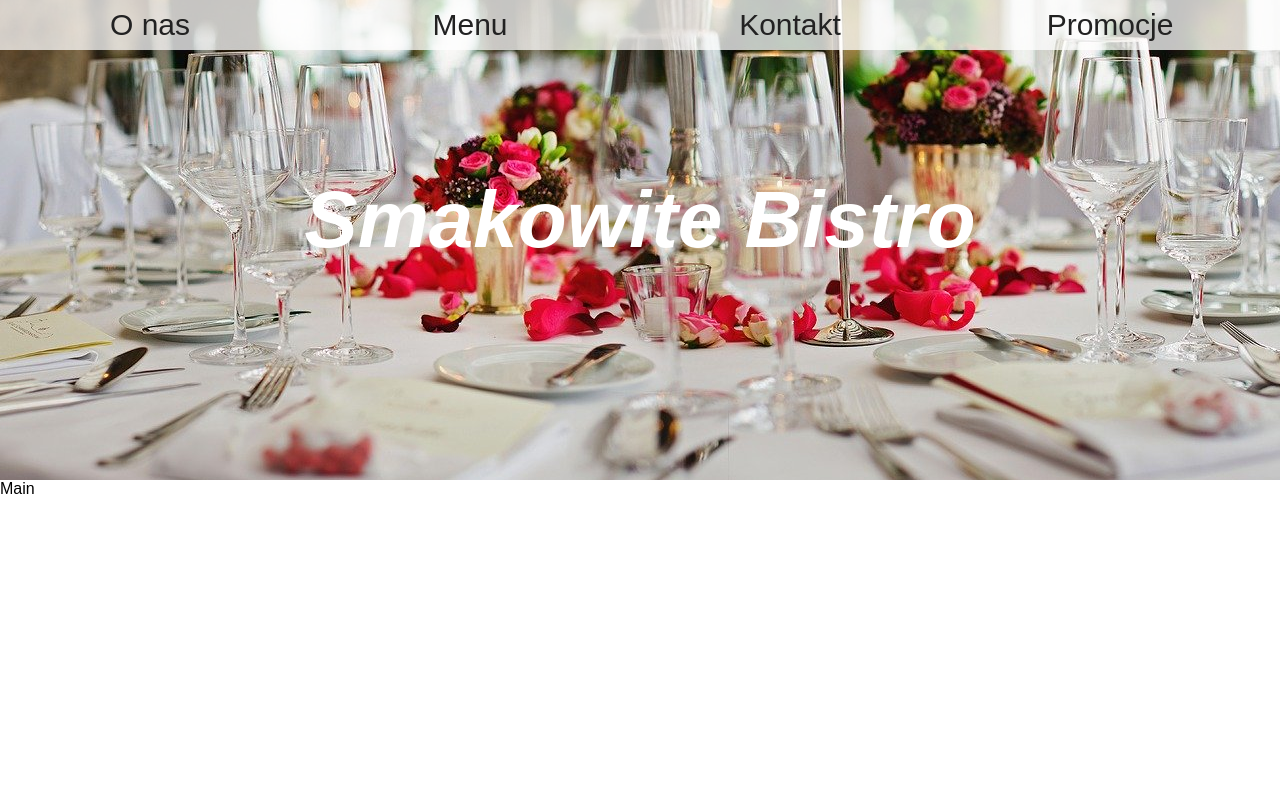
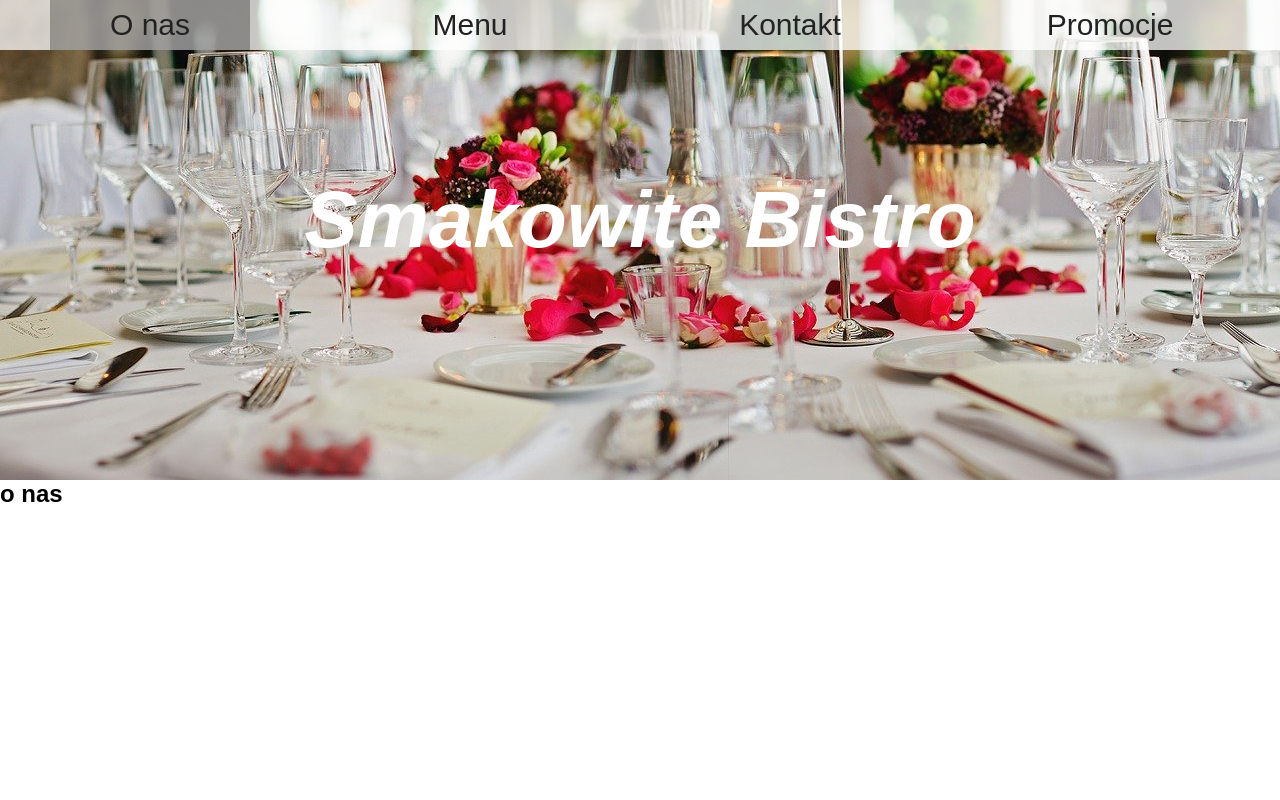
Before and after one commit to wasiak93/restaurant-spa, a React (Create React App) app: page / in a window 1280 px wide. Shown: the top 800 px of the page. Built offline with nearby package versions, Linux system fonts and the light colour scheme.

Commit message:
add Route for Page.js; styles for active in Navigation.css

```diff
--- a/src/layouts/Main.js
+++ b/src/layouts/Main.js
@@ -1,7 +1,20 @@
 import React from "react";
+import { Route } from "react-router-dom";
+
+const About = () => <h2> o nas</h2>;
+const Menu = () => <h2> menu</h2>;
+const Contact = () => <h2> kontakt</h2>;
+const Prom = () => <h2> promocje</h2>;
 
 const Main = () => {
-  return <div>Main </div>;
+  return (
+    <div>
+      <Route path="/" exact component={About} />
+      <Route path="/menu" component={Menu} />
+      <Route path="/contact" component={Contact} />
+      <Route path="/prom" component={Prom} />
+    </div>
+  );
 };
 
 export default Main;
--- a/src/layouts/Navigation.js
+++ b/src/layouts/Navigation.js
@@ -8,7 +8,9 @@ const Navigation = () => {
       <nav className="menu">
         <ul>
           <li>
-            <NavLink to="/">O nas</NavLink>
+            <NavLink to="/" exact>
+              O nas
+            </NavLink>
           </li>
           <li>
             <NavLink to="menu">Menu</NavLink>
--- a/src/styles/Navigation.css
+++ b/src/styles/Navigation.css
@@ -16,7 +16,6 @@ nav.menu {}
   text-decoration: none;
   display: block;
   color: #222222;
-  /* background-color: blue; */
   font-size: 30px;
   line-height: 50px;
   width: 200px;
@@ -28,3 +27,12 @@ nav.menu {}
   color: white;
 
 }
+
+/* .menu .active:hover {
+  background-color: rgba(0, 0, 0, 0.3);
+  color: #222222
+} */
+
+.menu .active {
+  background-color: rgba(0, 0, 0, 0.3);
+}
```
